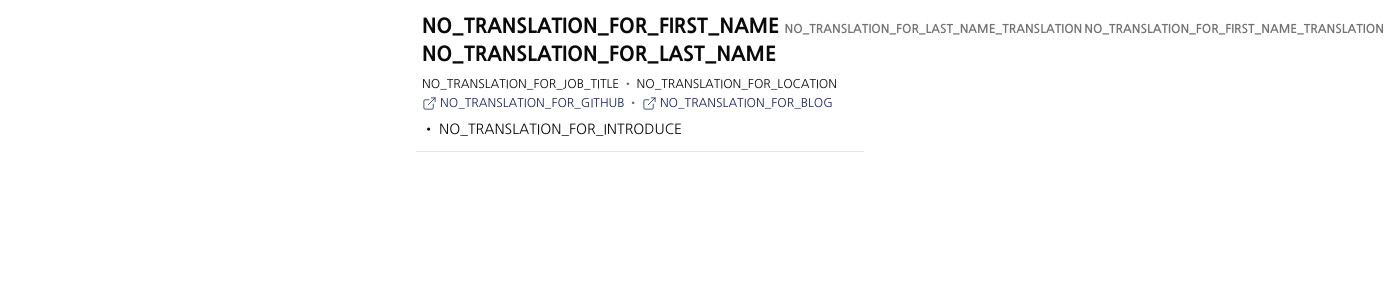
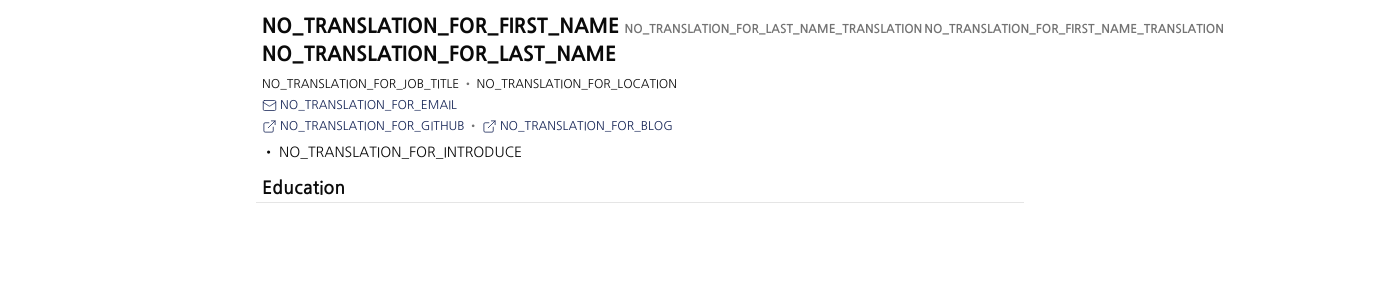
Before and after one commit to B-HS/RESUME, a Next.js app: page /1 in a window 1280 px wide. Shown: the top 300 px of the page, 1384 px wide, since content can reach past the window. Built offline with nearby package versions, Linux system fonts and the light colour scheme.

Commit message:
feat: add email and add introduce for other language

```diff
--- a/app/[lang]/layout.tsx
+++ b/app/[lang]/layout.tsx
@@ -19,7 +19,7 @@ const Layout: FC<PropsWithChildren<LayoutProps>> = async ({ params, children })
 
     return (
         <html lang={lang} className={nanumGothic.variable}>
-            <body className='max-w-md mx-auto min-h-dvh w-full antialiased'>
+            <body className='max-w-3xl mx-auto min-h-dvh w-full antialiased'>
                 {children}
                 <VirtualScroll />
                 <GoToTop />
--- a/app/[lang]/page.tsx
+++ b/app/[lang]/page.tsx
@@ -1,5 +1,4 @@
 import { LangType } from '@shared/translations'
-import { Separator } from '@shared/ui/separator'
 import { Resume } from '@widgets/resume'
 import { FC } from 'react'
 
@@ -11,9 +10,8 @@ const Page: FC<PageProps> = async ({ params }) => {
     const { lang } = await params
 
     return (
-        <main className='flex flex-col gap-1.5'>
+        <main>
             <Resume lang={lang} />
-            <Separator />
         </main>
     )
 }
--- a/app/globals.css
+++ b/app/globals.css
@@ -108,6 +108,7 @@
 }
 
 @theme inline {
+    --breakpoint-xs: 435px;
     --color-background: var(--background);
     --color-foreground: var(--foreground);
     --color-card: var(--card);
--- a/features/resume/header-list.tsx
+++ b/features/resume/header-list.tsx
@@ -1,28 +1,31 @@
+import { cn } from '@shared/lib/utils'
 import { LangType, translator } from '@shared/translations'
 import { WORDS } from '@shared/translations/words'
-import { ExternalLinkIcon } from 'lucide-react'
+import { ExternalLinkIcon, MailIcon } from 'lucide-react'
 import Link from 'next/link'
 import { FC, Fragment } from 'react'
 
 type ResumeHeaderList = {
-    type: 'text' | 'link'
+    type: 'text' | 'link' | 'mail'
     lang: LangType
     items: (Uppercase<(typeof WORDS)[number]> | Lowercase<(typeof WORDS)[number]>)[]
+    isFullWidth?: boolean
 }
-export const ResumeHeaderList: FC<ResumeHeaderList> = ({ type, items, lang }) => {
+export const ResumeHeaderList: FC<ResumeHeaderList> = ({ type, items, lang, isFullWidth }) => {
+    const LinkIcon = type === 'mail' ? MailIcon : ExternalLinkIcon
     const t = translator({ lang })
     return (
-        <ul className='font-medium text-xs flex items-center'>
+        <ul className={cn('font-medium text-xs flex items-center', isFullWidth && 'w-full')}>
             {items.map((key, idx) => {
                 return (
                     <Fragment key={key}>
-                        {type === 'link' ? (
+                        {['link', 'mail'].includes(type) ? (
                             <Link
                                 target='_blank'
                                 rel='noopener noreferrer'
                                 className='text-blue-950 inline-flex items-center gap-0.75'
-                                href={t(key as (typeof WORDS)[number])}>
-                                <ExternalLinkIcon className='size-3.75' strokeWidth={1.25} />
+                                href={type === 'mail' ? `mailto:${t(key as (typeof WORDS)[number])}` : t(key as (typeof WORDS)[number])}>
+                                <LinkIcon className='size-3.75' strokeWidth={1.25} />
                                 {t(key as (typeof WORDS)[number])}
                             </Link>
                         ) : (
--- /dev/null
+++ b/features/resume/introduce.tsx
@@ -0,0 +1,41 @@
+import { ResumeHeaderList } from '@features/resume/header-list'
+import { LangType, translator } from '@shared/translations'
+import { Mail } from 'lucide-react'
+import Link from 'next/link'
+import { FC } from 'react'
+
+type IntroduceProps = { lang: LangType }
+
+export const Introduce: FC<IntroduceProps> = ({ lang }) => {
+    const t = translator({ lang })
+    return (
+        <div className='flex flex-col pt-3 p-1.5 gap-2'>
+            <div className='leading-tight'>
+                <div className='flex items-baseline gap-1.25'>
+                    <h1 className='text-xl font-extrabold'>
+                        {t('FIRST_NAME')} {t('LAST_NAME')}
+                    </h1>
+                    {lang !== 'en' && (
+                        <p className='flex items-center gap-0.5 text-xs text-muted-foreground font-semibold'>
+                            <span>{t('LAST_NAME_TRANSLATION')}</span>
+                            <span>{t('FIRST_NAME_TRANSLATION')}</span>
+                        </p>
+                    )}
+                </div>
+            </div>
+            <div className='flex flex-wrap gap-1.25 items-center'>
+                <ResumeHeaderList type='text' lang={lang} items={['JOB_TITLE', 'LOCATION']} />
+                <ResumeHeaderList type='mail' lang={lang} items={['EMAIL']} isFullWidth />
+                <ResumeHeaderList type='link' lang={lang} items={['GITHUB', 'BLOG']} />
+            </div>
+            <ul className='flex flex-wrap gap-0.5 text-sm font-medium'>
+                {t('INTRODUCE')
+                    .replace(/\n/g, '<br />')
+                    .split('<br />')
+                    .map((line, idx) => (
+                        <li key={idx}>• {line}</li>
+                    ))}
+            </ul>
+        </div>
+    )
+}
--- a/shared/translations/en.ts
+++ b/shared/translations/en.ts
@@ -8,7 +8,9 @@ export const ENGLISH_TRANSLATIONS: Record<(typeof WORDS)[number], string> = {
     JOB_TITLE: 'Frontend Engineer / AI Engineer',
     BLOG: 'https://blog.gumyo.net',
     EMAIL: 'hs@gumyo.net',
-    LOCATION: '韓国, ソウル',
+    LOCATION: 'Seoul, South Korea',
     GITHUB: 'https://github.com/B-HS',
-    INTRODUCE: ''
+    INTRODUCE:
+        'Broad engineering scope with architecture & design systems \n Enhanced cross-functional collaboration using modern AI \n Focused on performance optimization and better DX',
+    WORK_EXPERIENCE: 'Work Experience',
 }
--- a/shared/translations/jp.ts
+++ b/shared/translations/jp.ts
@@ -8,7 +8,8 @@ export const JAPANESE_TRANSLATIONS: Record<(typeof WORDS)[number], string> = {
     JOB_TITLE: 'Frontend Engineer / AI Engineer',
     BLOG: 'https://blog.gumyo.net',
     EMAIL: 'hs@gumyo.net',
-    LOCATION: 'Seoul, South Korea',
+    LOCATION: '韓国, ソウル',
     GITHUB: 'https://github.com/B-HS',
-    INTRODUCE: ''
+    INTRODUCE:"アーキテクチャ設計やデザインシステムなど幅広い開発経験 \n AIを活用した他職種との協力効率化の経験 \n 最適化とDX向上を優先した開発を推進",
+    WORK_EXPERIENCE: 'Work Experience',
 }
--- a/shared/translations/ko.ts
+++ b/shared/translations/ko.ts
@@ -10,5 +10,7 @@ export const KOREAN_TRANSLATIONS: Record<(typeof WORDS)[number], string> = {
     EMAIL: 'hs@gumyo.net',
     LOCATION: '대한민국, 서울',
     GITHUB: 'https://github.com/B-HS',
-    INTRODUCE: '아키텍처 설계 및 디자인 시스템 등 폭 넓은 개발 경험 \n AI를 이용하여 타 포지션과의 협업 능률 향상 경험 \n 최적화와 DX향상 등을 우선시하여 개발을 진행'
+    INTRODUCE:
+        '아키텍처 설계 및 디자인 시스템 등 폭 넓은 개발 경험 \n AI를 이용하여 타 포지션과의 협업 능률 향상 경험 \n 최적화와 DX향상 등을 우선시하여 개발을 진행',
+    WORK_EXPERIENCE: 'Work Experience',
 }
--- a/shared/translations/words.ts
+++ b/shared/translations/words.ts
@@ -8,6 +8,7 @@ export const WORDS = [
     'LOCATION',
     'GITHUB',
     'BLOG',
-    'INTRODUCE'
+    'INTRODUCE',
+    'WORK_EXPERIENCE',
 
 ] as const
--- a/widgets/resume.tsx
+++ b/widgets/resume.tsx
@@ -1,36 +1,28 @@
-import { ResumeHeaderList } from '@features/resume/header-list'
-import { LangType, translator } from '@shared/translations'
-import { FC } from 'react'
+import { Introduce } from '@features/resume/introduce'
+import { LangType } from '@shared/translations'
+import { Separator } from '@shared/ui/separator'
+import { FC, PropsWithChildren } from 'react'
 
 type ResumeWidget = { lang: LangType }
 
-export const Resume: FC<ResumeWidget> = ({ lang }) => {
-    const t = translator({ lang })
+const Section: FC<PropsWithChildren<{ lang: LangType; title: string }>> = ({ children, title }) => {
     return (
-        <section className='flex flex-col pt-3 p-1.5 gap-2'>
-            <div className='flex items-baseline gap-1.25'>
-                <h1 className='text-xl font-extrabold'>
-                    {t('FIRST_NAME')} {t('LAST_NAME')}
-                </h1>
-                {lang !== 'en' && (
-                    <p className='flex items-center gap-0.5 text-xs text-muted-foreground font-semibold'>
-                        <span>{t('LAST_NAME_TRANSLATION')}</span>
-                        <span>{t('FIRST_NAME_TRANSLATION')}</span>
-                    </p>
-                )}
-            </div>
-            <div className='flex flex-col gap-0.75'>
-                <ResumeHeaderList type='text' lang={lang} items={['JOB_TITLE', 'LOCATION']} />
-                <ResumeHeaderList type='link' lang={lang} items={['GITHUB', 'BLOG']} />
-            </div>
-            <ul className='flex flex-col gap-0.5 text-sm font-medium'>
-                {t('INTRODUCE')
-                    .replace(/\n/g, '<br />')
-                    .split('<br />')
-                    .map((line, idx) => (
-                        <li key={idx}>• {line}</li>
-                    ))}
-            </ul>
-        </section>
+        <div>
+            <h2 className='text-lg font-bold px-1.5'>{title}</h2>
+            <Separator />
+            <div className='px-1.5'></div>
+        </div>
     )
 }
+
+export const Resume: FC<ResumeWidget> = ({ lang }) => {
+    return (
+        <div className='flex flex-col gap-1.5'>
+            <Introduce lang={lang} />
+
+            <Section lang={lang} title='Education'>
+                asdf
+            </Section>
+        </div>
+    )
+}
```
Also changed, not shown: features/resume/section.tsx (added).
